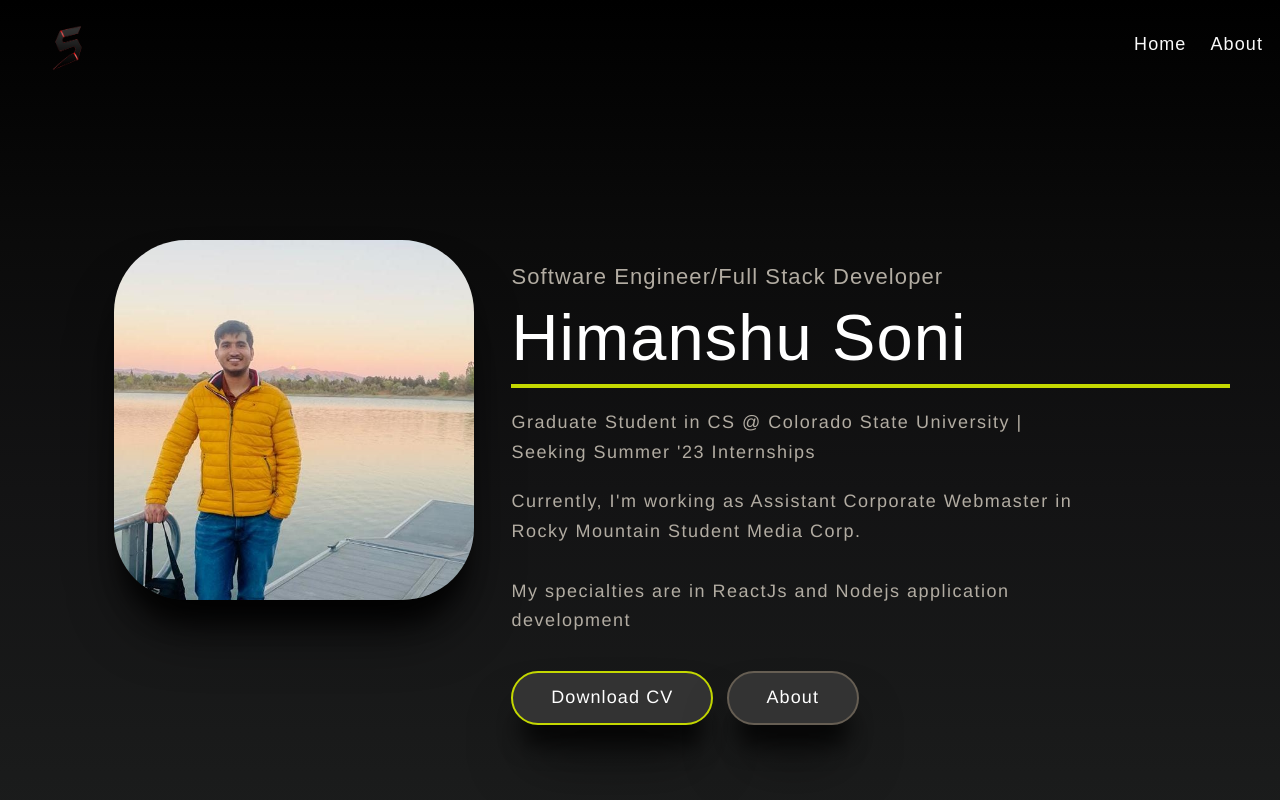
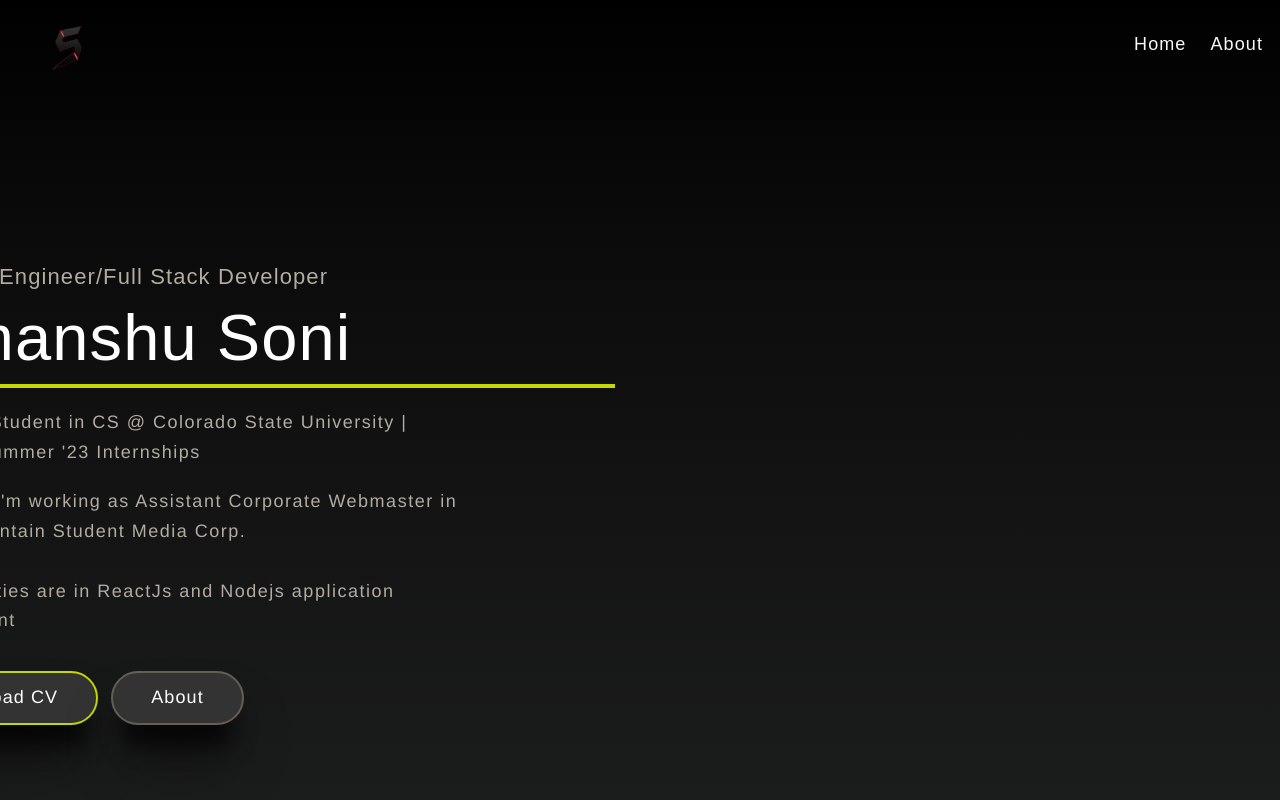
Before and after one commit to hisoni09/portfolio, a React (Create React App) app: page / in a window 1280 px wide. Shown: the top 800 px of the page. Built offline with nearby package versions, Linux system fonts and the light colour scheme.

Commit message:
deploy changes

```diff
--- a/package.json
+++ b/package.json
@@ -28,7 +28,7 @@
     "start": "react-scripts --openssl-legacy-provider start",
     "predeploy": "npm run build --",
     "deploy": "gh-pages -d build",
-    "build": "react-scripts build",
+    "build": "react-scripts --openssl-legacy-provider build",
     "test": "react-scripts test",
     "eject": "react-scripts eject"
   },
--- a/src/components/Home.js
+++ b/src/components/Home.js
@@ -10,8 +10,8 @@ const Home = (props) => {
     return (
         <Container>
             <UserField>
-                <img src="/images/Picture1.jpeg" alt="logo">
-                </img>
+                {/* <img src="/images/Picture1.png" alt="logo">
+                </img> */}
                 <Title>
                     <Designation>Software Engineer/Full Stack Developer </Designation>
                     <Name>Himanshu Soni</Name>
```
Also changed, not shown: public/images/Picture1.jpeg (deleted).
